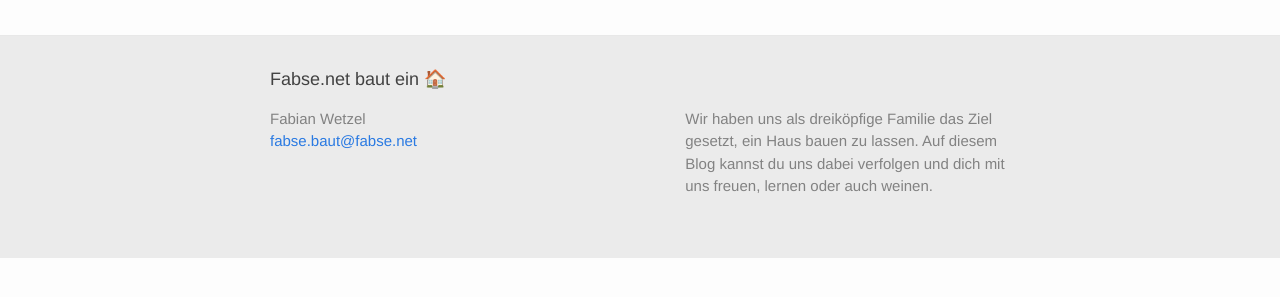
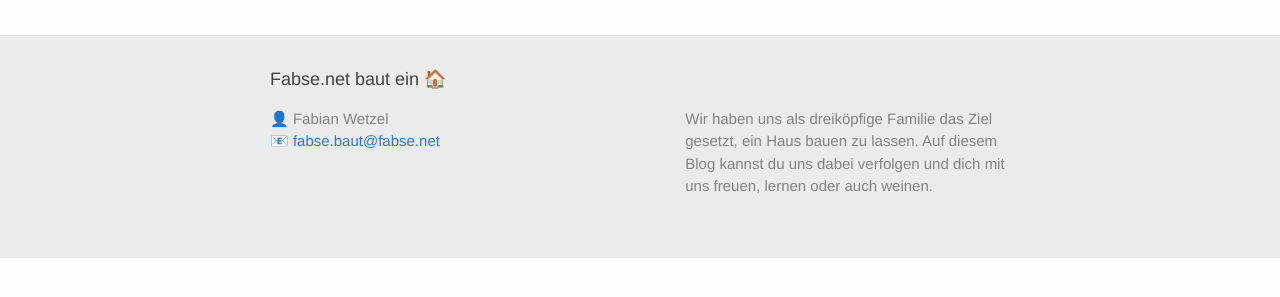
Before and after one commit to fabsenet/blog_baut, a Jekyll site: the page built from index.md, in a window 1280 px wide. Shown: the part 336-633 px from the top of the page. Built offline with Jekyll 4.4.1, drawn with Linux system fonts in a browser that asks for light colours.

Commit message:
mehr utf8 📧👤

```diff
--- a/_includes/footer.html
+++ b/_includes/footer.html
@@ -9,13 +9,13 @@
         <ul class="contact-list">
           <li>
             {% if site.author %}
-              {{ site.author | escape }}
+             👤 {{ site.author | escape }}
             {% else %}
               {{ site.title | escape }}
             {% endif %}
             </li>
             {% if site.email %}
-            <li><a href="mailto:{{ site.email }}">{{ site.email }}</a></li>
+            <li>📧 <a href="mailto:{{ site.email }}">{{ site.email }}</a></li>
             {% endif %}
         </ul>
       </div>
```
